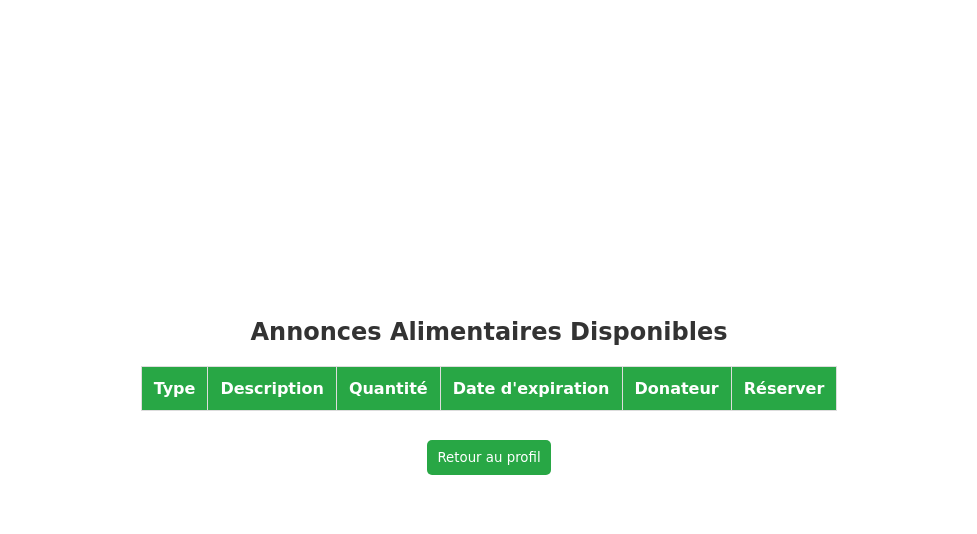
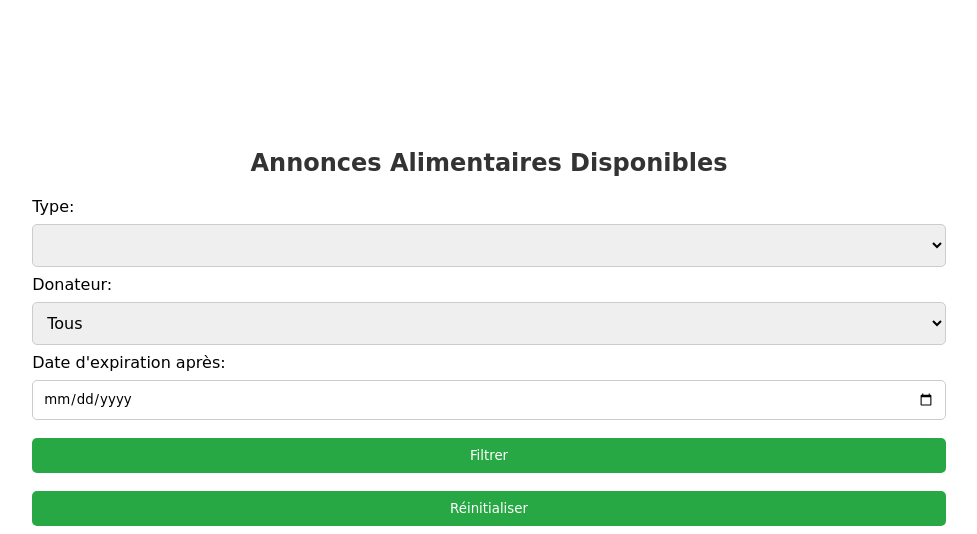
Before and after one commit to kenzarul/Food_Waste_Project, a PHP site: page /web/food_listing.php in a window 1280 px wide. Shown: the top 534 px of the page, without its empty margins (151-1128 px from the left). Run offline with PHP 8.4, Linux system fonts and the light colour scheme; tables that the repository leaves empty hold one stand-in row (values such as "Sample post"); lists and menus that the app fills with data are empty.

Commit message:
Modification frontend et ajout filtrer

```diff
--- a/web/food_listing.php
+++ b/web/food_listing.php
@@ -1,12 +1,33 @@
 <?php
 include 'db_connect.php'; // Ensure database connection
 
+// Fetch filter values from GET request
+$type_filter = isset($_GET['type']) ? $_GET['type'] : '';
+$donor_filter = isset($_GET['donor']) ? $_GET['donor'] : '';
+$date_filter = isset($_GET['date_expire']) ? $_GET['date_expire'] : '';
+
+// Base SQL query
 $sql = "SELECT l.id_list, l.type, l.description, l.quantité, l.date_expire, l.STATUS, d.nom_etablissement
         FROM listing l
         JOIN donateurs d ON l.id_donor = d.id_donor
-        WHERE l.STATUS = 'Available'"; // Show only available listings
+        WHERE l.STATUS = 'Available'";
+
+// Apply filters if selected
+if (!empty($type_filter)) {
+    $sql .= " AND l.type = '" . $conn->real_escape_string($type_filter) . "'";
+}
+if (!empty($donor_filter)) {
+    $sql .= " AND d.nom_etablissement = '" . $conn->real_escape_string($donor_filter) . "'";
+}
+if (!empty($date_filter)) {
+    $sql .= " AND l.date_expire >= '" . $conn->real_escape_string($date_filter) . "'";
+}
 
 $result = $conn->query($sql);
+
+// Fetch unique types and donors for filtering
+$types_result = $conn->query("SELECT DISTINCT type FROM listing");
+$donors_result = $conn->query("SELECT DISTINCT nom_etablissement FROM donateurs");
 ?>
 
 <!DOCTYPE html>
@@ -19,6 +40,36 @@ $result = $conn->query($sql);
 </head>
 <body>
     <h2>Annonces Alimentaires Disponibles</h2>
+
+    <!-- Filter Section -->
+    <form method="GET">
+        <label for="type">Type:</label>
+        <select name="type">
+            <option value="">Tous</option>
+            <?php while ($row = $types_result->fetch_assoc()) { ?>
+                <option value="<?php echo $row['type']; ?>" <?php if ($type_filter == $row['type']) echo 'selected'; ?>>
+                    <?php echo htmlspecialchars($row['type']); ?>
+                </option>
+            <?php } ?>
+        </select>
+
+        <label for="donor">Donateur:</label>
+        <select name="donor">
+            <option value="">Tous</option>
+            <?php while ($row = $donors_result->fetch_assoc()) { ?>
+                <option value="<?php echo $row['nom_etablissement']; ?>" <?php if ($donor_filter == $row['nom_etablissement']) echo 'selected'; ?>>
+                    <?php echo htmlspecialchars($row['nom_etablissement']); ?>
+                </option>
+            <?php } ?>
+        </select>
+
+        <label for="date_expire">Date d'expiration après:</label>
+        <input type="date" name="date_expire" value="<?php echo htmlspecialchars($date_filter); ?>">
+
+        <button type="submit">Filtrer</button>
+        <a href="food_listing.php"><button type="button">Réinitialiser</button></a>
+    </form>
+
     <table border="1">
         <tr>
             <th>Type</th>
--- a/web/recipient_profile.php
+++ b/web/recipient_profile.php
@@ -47,6 +47,8 @@ $recipient = $result->fetch_assoc();
         <p><strong>Votre numéro téléphone : </strong><?php echo htmlspecialchars($recipient['telephone']); ?></p>
         <a href="food_listing.php"><button type="submit">Voir les annonces</button></a>
         <a href="reservation_history.php"><button type="submit">Voir l'historique des réservations</button></a>
+        <a href="logout.php"><button type="submit">Se Deconnecter</button></a>
+
     </div>
 
 </body>
```
Also changed, not shown: web/reservation_history.php (+21 -4 lines), web/reserve.php (+33 -11 lines).
